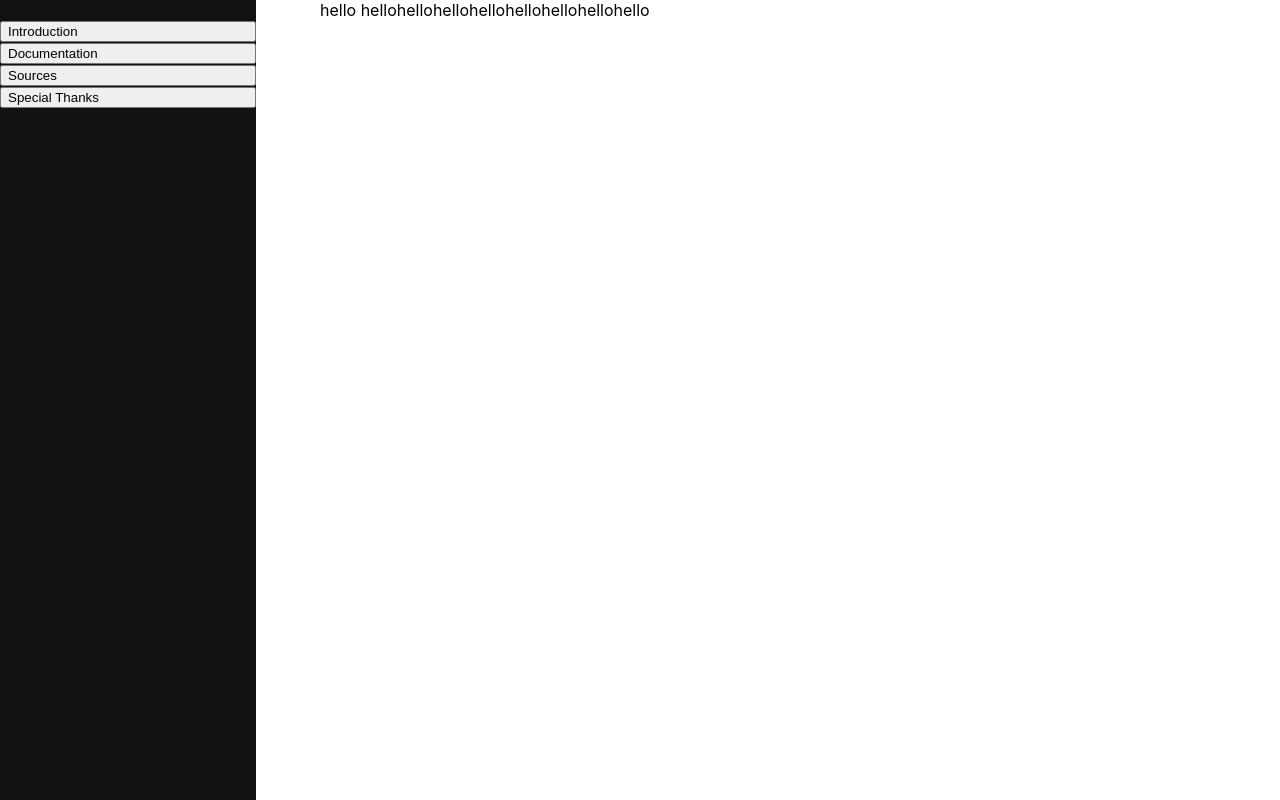
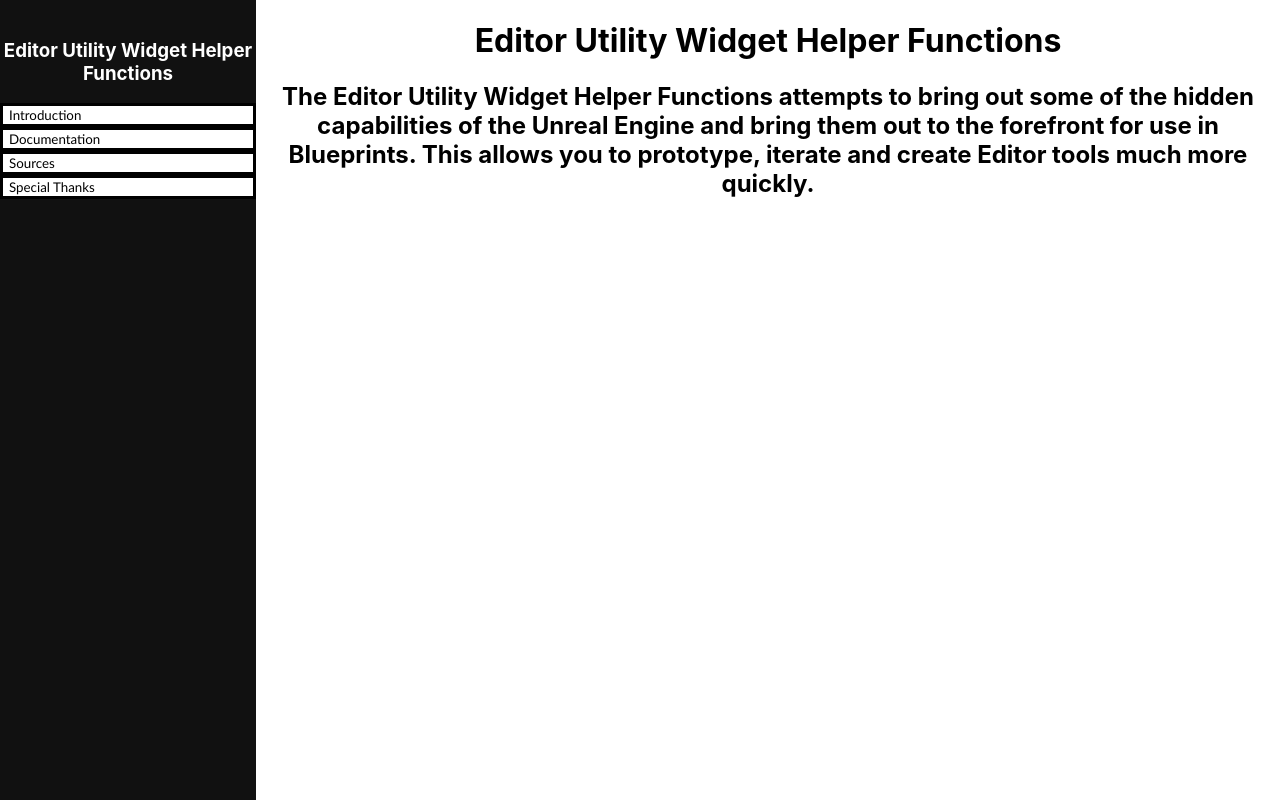
Before and after one commit to offlinedoctor/Website-Documentation-Template, a React (Create React App) app in the folder documentation-template-website/: page / in a window 1280 px wide. Built offline with nearby package versions, Linux system fonts and the light colour scheme; the HTML template or start-up script is replaced by a standard one.

Commit message:
App.js now sends props to the main content website containing the json text file.
Refactored NavBar.

Added in a new json package for the text that will appear on websites. Contained in a single .json file, for convenience.

```diff
--- a/documentation-template-website/src/App.js
+++ b/documentation-template-website/src/App.js
@@ -1,15 +1,21 @@
 import React from 'react';
 import NavBar from './NavBar.js';
-import MainContent from './MainContent.js';
+import TitleAndHeading from './TitleAndHeading.js';
+import TextPackage from './textpackage.json';
 
 class App extends React.Component
 {
+	componentDidMount()
+	{
+		;
+	}
+
 	render()
 	{
 		return(
 			<>
 				<NavBar/>
-				<MainContent/>
+				<TitleAndHeading title={TextPackage.titlePage.heading} description={TextPackage.titlePage.description}/>
 			</>
 		);
 	}
--- a/documentation-template-website/src/MainContent.css
+++ /dev/null
@@ -1,4 +0,0 @@
-.MainContent
-{
-	margin-left: 25%;
-}
--- a/documentation-template-website/src/MainContent.js
+++ /dev/null
@@ -1,14 +0,0 @@
-import React from 'react';
-import MainContentStyle from './MainContent.css';
-
-class MainContent extends React.Component
-{
-	render()
-	{
-		return(
-			<a class="MainContent"> hello hellohellohellohellohellohellohellohello </a>
-		);
-	}
-}
-
-export default MainContent;
--- a/documentation-template-website/src/NavBar.css
+++ b/documentation-template-website/src/NavBar.css
@@ -10,3 +10,27 @@
 	position: fixed;
 	padding-top: 20px;
 }
+
+.navButton
+{
+	font-family: "Trebuchet MS";
+	border: solid black;
+	background: linear-gradient(to right, black 50%, white 50%);
+	background-size: 200% 100%;
+	background-position: right;
+	color: black;
+	transition: 0.5s;
+}
+
+.navButton:hover
+{
+	background-position: left;
+	color: white;
+}
+
+.navButton:active
+{
+	transition: 0.1s;
+	background: white;
+	color: white;
+}
--- a/documentation-template-website/src/NavBar.js
+++ b/documentation-template-website/src/NavBar.js
@@ -8,14 +8,16 @@
 	render()
 	{
 		return(
+			<>
 				<div class="sideNavBar">
+					<h3 style={{color: "white", font: "Trebuchet MS", textAlign: "center"}}>Editor Utility Widget Helper Functions</h3>
 					{
 						SideBarButtons.map(eachIteration =>
-						<button style={{width: "100%", textAlign: "left"}} id={eachIteration}>{eachIteration}</button>
+							<button style={{width: "100%", textAlign: "left"}} class="navButton" id={eachIteration}>{eachIteration}</button>
 						)
 					}
 				</div>
-
+			</>
 		);
 	}
 }
--- /dev/null
+++ b/documentation-template-website/src/TitleAndHeading.css
@@ -0,0 +1,5 @@
+.TitleAndHeading
+{
+	text-align: center;
+	margin-left: 20%;
+}
--- /dev/null
+++ b/documentation-template-website/src/TitleAndHeading.js
@@ -0,0 +1,17 @@
+import React from 'react';
+import TitleAndHeadingStyle from './TitleAndHeading.css';
+
+class TitleAndHeading extends React.Component
+{
+	render()
+	{
+		return(
+			<div class="TitleAndHeading">
+				<h1>{this.props.title}</h1>
+				<h2>{this.props.description}</h2>
+			</div>
+		);
+	}
+}
+
+export default TitleAndHeading;
--- /dev/null
+++ b/documentation-template-website/src/textpackage.json
@@ -0,0 +1,43 @@
+{
+	"titlePage":
+	{
+		"heading": "Editor Utility Widget Helper Functions",
+		"description": "The Editor Utility Widget Helper Functions attempts to bring out some of the hidden capabilities of the Unreal Engine and bring them out to the forefront for use in Blueprints. This allows you to prototype, iterate and create Editor tools much more quickly."
+	},
+
+	"documentation":
+	{
+		"heading": "Documentation",
+		"description": "Below you'll find detailed examples of each of the functions that this plugin provides.",
+
+		"heading1": "Helper Functions",
+		"description1": "Helper Functions refer to C++ functions that have a Blueprint equivalent.",
+
+		"function1heading1": "Notifications - Generic",
+		"function1desc1": "The generic notification system can be called to show the user a message that appears on the side of their screen",
+
+		"functionheading2": "Notifications - Alert",
+		"functiondesc2": "This notification takes a boolean input and returns 'Success' if the prior action was successful, or 'Fail', if the prior action was unsuccessful.",
+
+		"functionheading3": "Save & Load to a Text File",
+		"functiondesc3": "Helper Function that allows you to load from a save file to a string array, or save a string to a text file. Works with .ini files too",
+
+		"heading2": "New UMG",
+		"description2": "In addition to helper functions, there also a range of new UMG's hidden within Unreal Engine",
+
+		"umgheading1": "Progress Bar",
+		"umgdesc1": "Synch this with a for loop process to get a progress bar that fills up as the for loop itself fills up.",
+
+		"umgheading2": "Color Picker",
+		"umgdesc2": "Allows you to select a color. Combine with the output function to get the RGB color selected",
+
+		"umgheading3": "Object Filter",
+		"umgdesc3": "Select an Actor from the scene. Combine with the output function to get the actor selected",
+
+		"umgheading4": "Volume Slider",
+		"umgdesc4": "A volume slider. Can be moved around, but does not actually affect the world volume. Combine with the output function to get the current value and pin it to other functions.",
+
+		"umgheading5": "Notification Confirmation",
+		"umgdesc5": "A generic notification system with an 'Okay', 'Cancel', 'Cross', option. Useful to ensure User is aware of what they are doing before undertaking the action. Option chosen outputs as a struct"
+	}
+}
```
Lines whose indentation alone changed are shown as unchanged.
